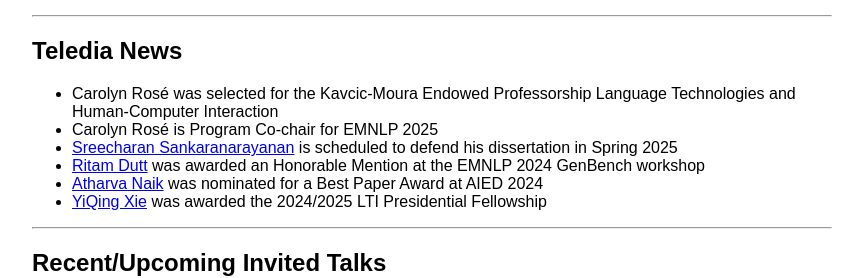
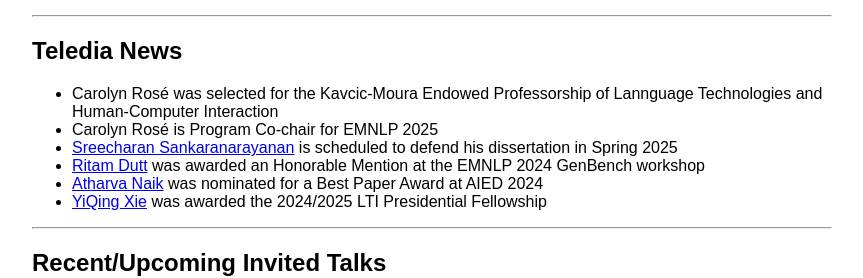
Before and after one commit to cp3a/cp3a.github.io, a Jekyll site: the page built from index.md, in a window 1280 px wide. Shown: the part 759-1037 px from the top of the page, without its empty margins (208-1071 px from the left). Built offline with Jekyll 4.4.1, drawn with Linux system fonts in a browser that asks for light colours.

Commit message:
Update index.md

```diff
--- a/index.md
+++ b/index.md
@@ -27,7 +27,7 @@ I have the privilege of directing the Teledia lab, a large, interdisciplinary la
 
 ## Teledia News
 
-- Carolyn Rosé was selected for the Kavcic-Moura Endowed Professorship Language Technologies and Human-Computer Interaction
+- Carolyn Rosé was selected for the Kavcic-Moura Endowed Professorship of Lannguage Technologies and Human-Computer Interaction
 - Carolyn Rosé is Program Co-chair for EMNLP 2025
 - [Sreecharan Sankaranarayanan](https://www.linkedin.com/in/sreecharansankaranarayanan/)  is scheduled to defend his dissertation in Spring 2025
 - [Ritam Dutt](https://shorit.github.io/) was awarded an Honorable Mention at the EMNLP 2024 GenBench workshop
```
